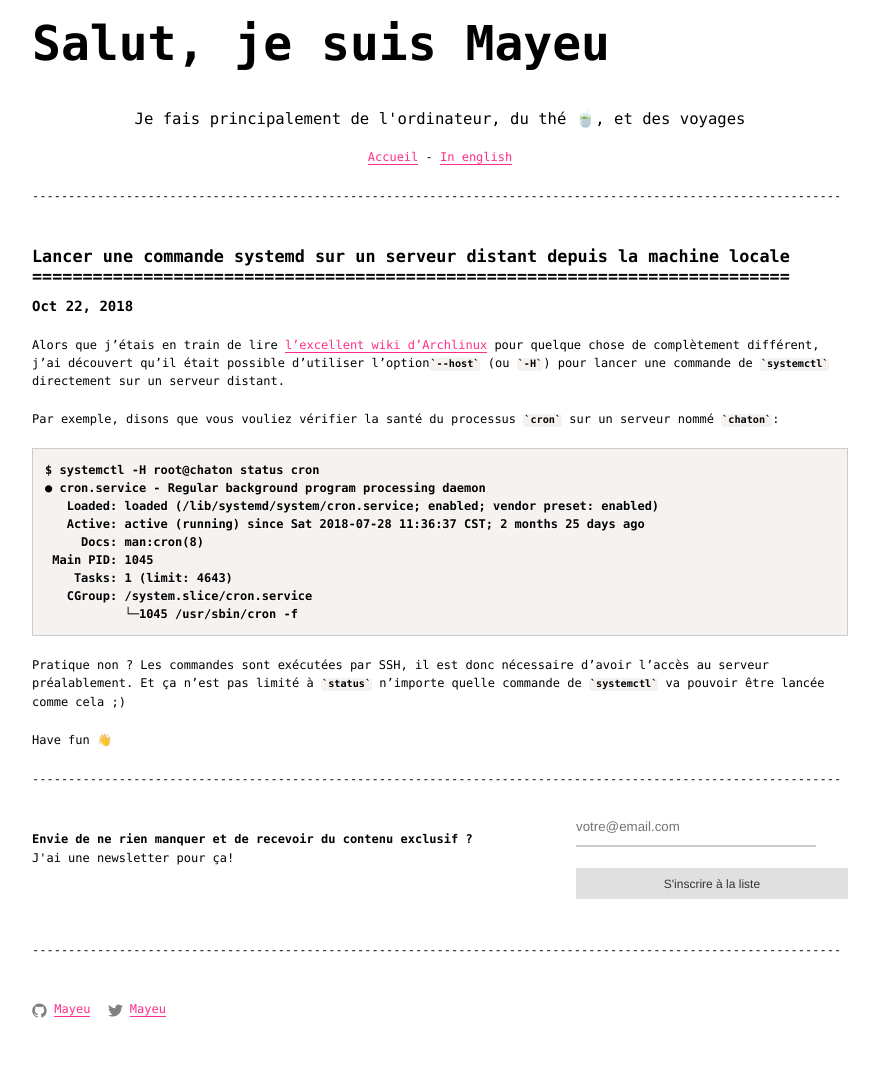
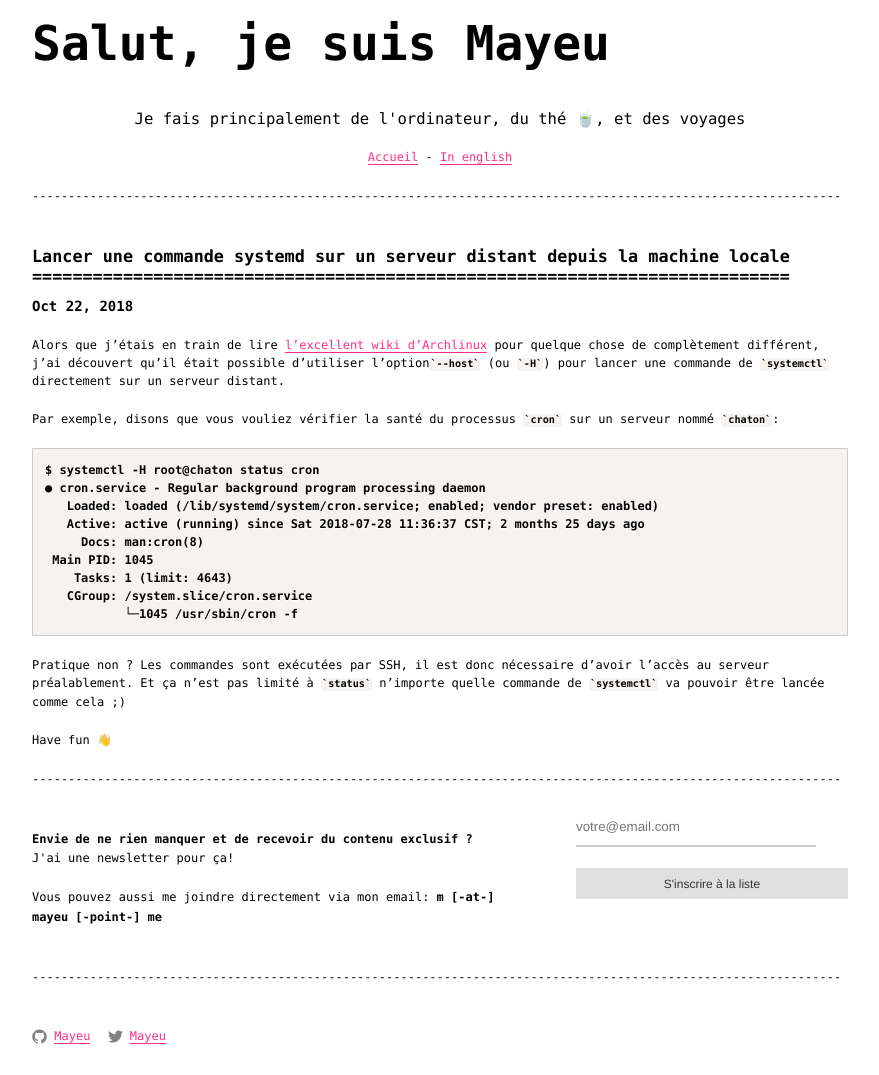
Before and after one commit to Mayeu/mayeu.me, a Jekyll site: the page built from _posts/2018-10-22-lancer-une-commande-systemd-sur-un-serveur-distant.md, in a window 1280 px wide. Shown: the whole page, without its empty margins (200-1079 px from the left). Built offline with Jekyll 4.4.1, drawn with Linux system fonts in a browser that asks for light colours; emoji names are drawn with the system emoji font; before the commit the page ends 1048 px from its top, so only the background shows below that.

Commit message:
fix: keep the join me directly part of the footer

```diff
--- a/_includes/post-footer.html
+++ b/_includes/post-footer.html
@@ -5,6 +5,7 @@
 <div class="grid">
   <div class="cell -7of12">
     <p><strong>Don't want to miss any new posts and get exclusive content?</strong> Then hop into my newsletter :)</p>
+    <p>You can also contact me directly via email: <strong>m [-at-] mayeu [-dot-] me</strong></p>
   </div>
   <div class="cell -1of12">
   </div>
@@ -23,6 +24,7 @@
 <div class="grid">
   <div class="cell -7of12">
     <p><strong>Envie de ne rien manquer et de recevoir du contenu exclusif ?</strong> J'ai une newsletter pour ça!</p>
+    <p>Vous pouvez aussi me joindre directement via mon email: <strong>m [-at-] mayeu [-point-] me</strong></p>
   </div>
   <div class="cell -1of12">
   </div>
```
Also changed, not shown: 1 other file.
